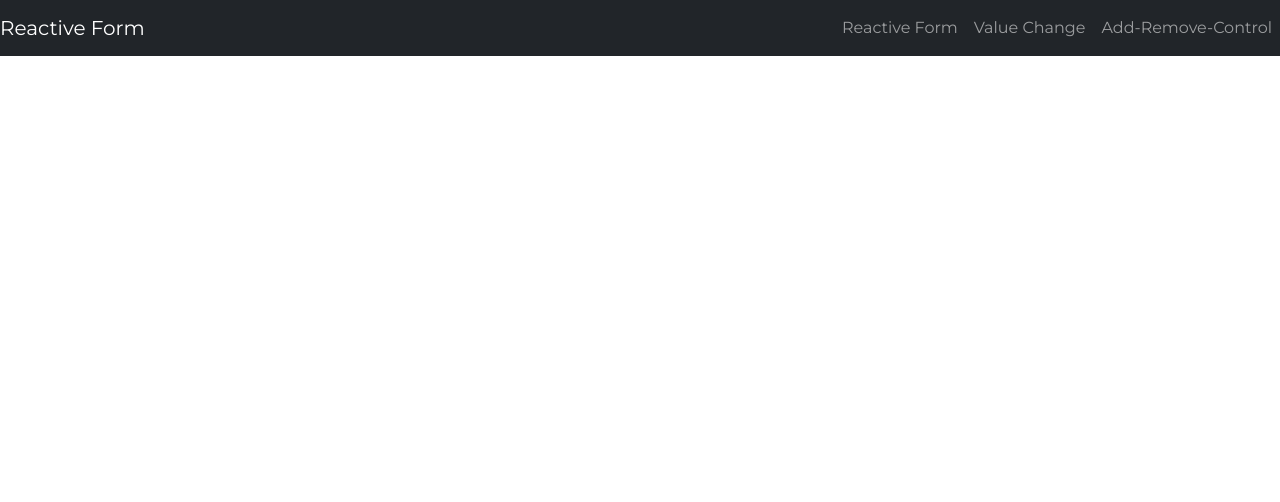
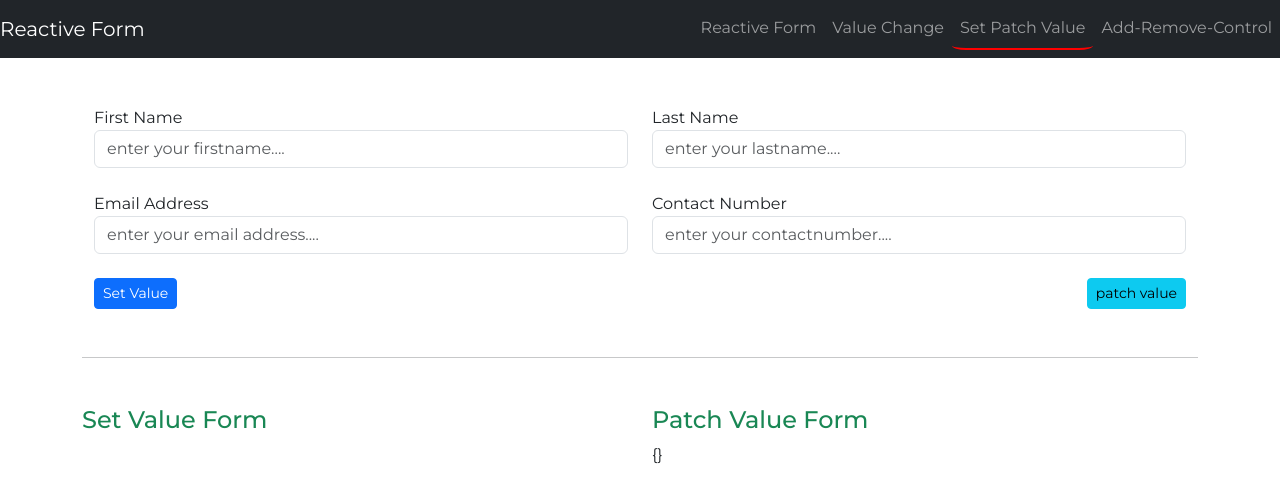
Before and after one commit to abhikaleangulardev-gif/Basic_Reactive_Form_Angular_21, an Angular app: page /basic-set-patch-value-form in a window 1280 px wide. Before the commit this address led to /. Shown: the top 502 px of the page. Built offline with nearby package versions, Linux system fonts and the light colour scheme.

Commit message:
completed set-patch-value

```diff
--- a/src/app/app.routes.ts
+++ b/src/app/app.routes.ts
@@ -12,5 +12,8 @@ export const routes: Routes = [
     },
     {
         path: 'basic-value-change', loadComponent: () => import('./component/valuechange/valuechange').then((c) => c.Valuechange)
+    },
+    {
+        path: 'basic-set-patch-value-form', loadComponent: () => import('./component/set-patch-value/set-patch-value').then((c) => c.SetPatchValue)
     }
 ];
--- /dev/null
+++ b/src/app/component/set-patch-value/set-patch-value.html
@@ -0,0 +1,53 @@
+<div class="container my-5">
+  <div class="row">
+    <form class="w-100" [formGroup]="myReactiveForm">
+      <div class="row">
+        <div class="col-sm-6">
+          <label for="firstname">First Name</label>
+          <input type="text" name="firstname" id="firstname"
+            class="form-control"
+            placeholder="enter your firstname...." formControlName="firstname">
+        </div>
+
+        <div class="col-sm-6">
+          <label for="lastname">Last Name</label>
+          <input type="text" name="lastname" id="lastname"
+            class="form-control"
+            placeholder="enter your lastname...." formControlName="lastname">
+        </div>
+      </div>
+        <div class="row my-4">
+        <div class="col-sm-6">
+          <label for="email">Email Address</label>
+          <input type="text" name="email" id="email"
+            class="form-control"
+            placeholder="enter your email address...." formControlName="emailaddress">
+        </div>
+
+        <div class="col-sm-6">
+          <label for="contactnumber">Contact Number</label>
+          <input type="text" name="contactnumber" id="contactnumber"
+            class="form-control"
+            placeholder="enter your contactnumber...." formControlName="contactnumber">
+        </div>
+      </div>
+      <div class="d-flex justify-content-between">
+          <button type="button" class="btn btn-primary btn-sm" (click)="onSetFormValue()">Set Value</button>
+          <button type="button" class="btn btn-info btn-sm" (click)="onPatchFormValue()">patch value</button>
+      </div>
+    </form>
+  </div>
+</div>
+
+<hr>
+
+<div class="row my-5">
+    <div class="col-sm-6">
+         <h4 class="text-success">Set Value Form</h4>
+         <p>{{mySetValueObj | json}}</p>
+    </div>
+     <div class="col-sm-6">
+         <h4 class="text-success">Patch Value Form</h4>
+         <p>{{myPathcValueObj() | json}}</p>
+    </div>
+</div>
--- /dev/null
+++ b/src/app/component/set-patch-value/set-patch-value.ts
@@ -0,0 +1,54 @@
+import { CommonModule, JsonPipe } from '@angular/common';
+import { Component, OnInit, signal, WritableSignal } from '@angular/core';
+import { FormBuilder, FormGroup, ReactiveFormsModule, Validators } from '@angular/forms';
+
+@Component({
+  selector: 'app-set-patch-value',
+  imports: [CommonModule, ReactiveFormsModule,JsonPipe],
+  templateUrl: './set-patch-value.html',
+  styleUrl: './set-patch-value.css',
+})
+export class SetPatchValue implements OnInit {
+  myReactiveForm!: FormGroup;
+
+  mySetValueObj: any;
+
+  myPathcValueObj: WritableSignal<any> = signal({});
+  constructor(private fb: FormBuilder) { }
+
+  ngOnInit(): void {
+    this.initialReactiveForm();
+  }
+
+  initialReactiveForm() {
+    this.myReactiveForm = this.fb.group({
+      firstname: this.fb.control('', Validators.required),
+      lastname: this.fb.control('', Validators.required),
+      emailaddress: this.fb.control('', Validators.required),
+      contactnumber: this.fb.control('', Validators.required),
+    })
+  }
+
+  // set form Control value
+  onSetFormValue() {
+    this.myReactiveForm.setValue({
+      firstname: 'abhishek',
+      lastname: 'kale',
+      emailaddress: 'abhi@gmail.com',
+      contactnumber: 232323222
+    });
+
+    this.mySetValueObj = this.myReactiveForm.value;
+  }
+
+  // patch form control value
+  onPatchFormValue() {
+     this.myReactiveForm.patchValue({
+      firstname:'meena',
+      emailaddress:'meena@gmail.com'
+     });
+
+     this.myPathcValueObj.set(this.myReactiveForm.value);
+  }
+
+}
--- a/src/app/header/header/header.html
+++ b/src/app/header/header/header.html
@@ -13,6 +13,9 @@
             <li class="nav-item" routerLinkActive="active">
                 <a class="nav-link" routerLink="basic-value-change">Value Change</a>
             </li>
+             <li class="nav-item" routerLinkActive="active">
+                <a class="nav-link" routerLink="basic-set-patch-value-form">Set Patch Value</a>
+            </li>
             <li class="nav-item" routerLinkActive="active">
                 <a class="nav-link" routerLink="basic-add-remove-control-form">Add-Remove-Control</a>
             </li>
```
Also changed, not shown: src/app/component/set-patch-value/set-patch-value.css (added).
